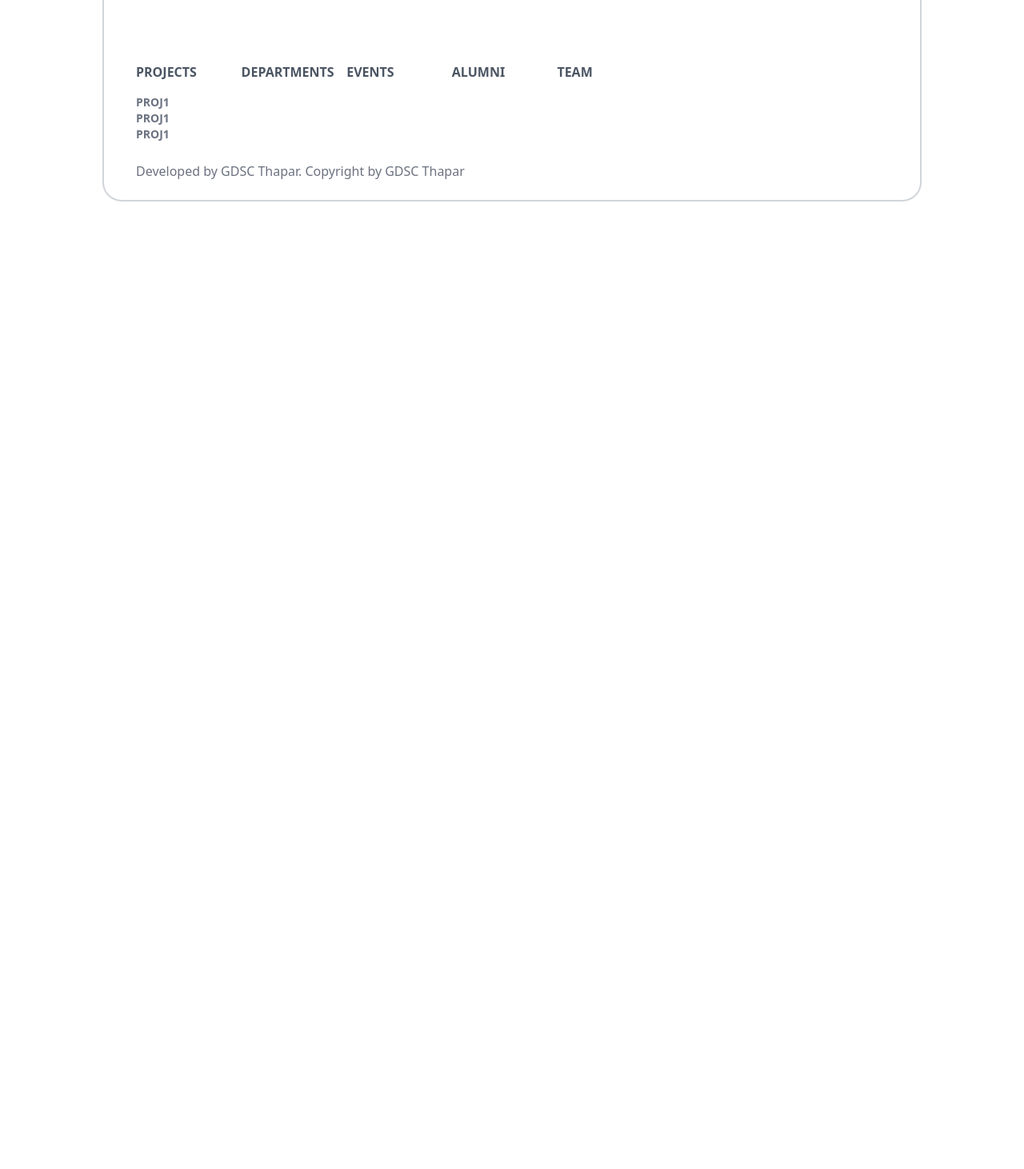
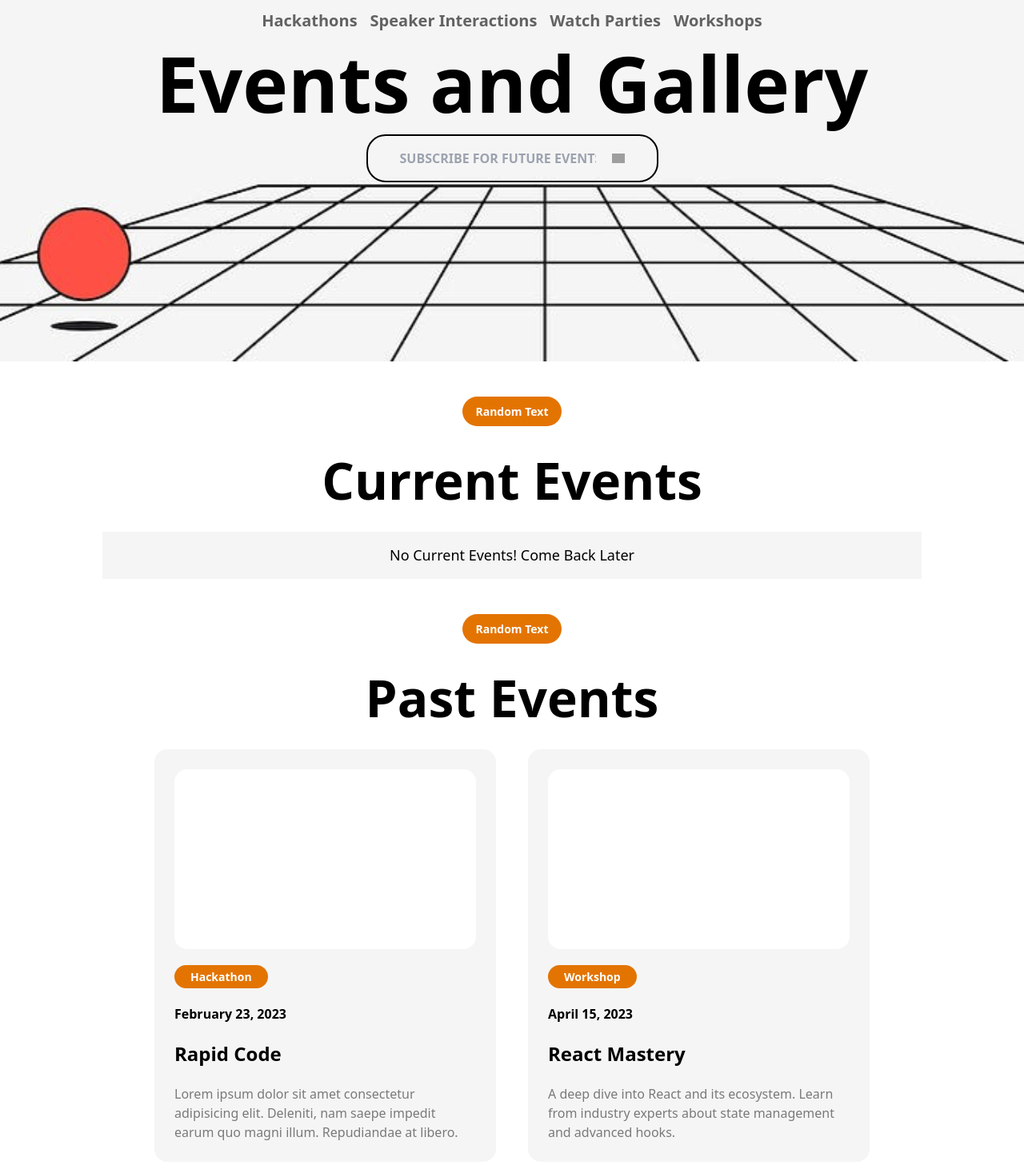
Before and after one commit to developer-student-club-thapar/Society-Website, a React (Vite) app in the folder frontend/: page /events in a window 1280 px wide. Shown: the part 268-1730 px from the top of the page at 80% size. Before the commit the page ends 840 px from the top, so only its background shows below. Built offline with nearby package versions, Linux system fonts and the light colour scheme; grey boxes are pictures that could not be loaded.

Commit message:
event page half done

```diff
--- a/frontend/src/App.jsx
+++ b/frontend/src/App.jsx
@@ -11,7 +11,8 @@ import Alumni from "./pages/Alumni";
 
 const App = () => {
   const location = useLocation();
-  const hideNavbarFooter = location.pathname === "/projects";
+  const hideNavbarFooter =
+    location.pathname === "/projects" || location.pathname === "/events";
 
   return (
     <div className="w-full min-h-screen">
--- a/frontend/src/Css/page.module.css
+++ b/frontend/src/Css/page.module.css
@@ -8,7 +8,7 @@
 
 .container1 {
   width: 80%;
-  max-width: 1320px;
+  /* max-width: 1320px; */
   margin: auto;
   height: fit-content;
   background-color: white;
--- /dev/null
+++ b/frontend/src/TeamData/EventData.js
@@ -0,0 +1,40 @@
+export const current = [];
+
+export const previous = [
+  {
+    type: "Hackathon",
+    name: "Rapid Code",
+    date: "February 23, 2023",
+    desc: "Lorem ipsum dolor sit amet consectetur adipisicing elit. Deleniti, nam saepe impedit earum quo magni illum. Repudiandae at libero.",
+  },
+  {
+    type: "Workshop",
+    name: "React Mastery",
+    date: "April 15, 2023",
+    desc: "A deep dive into React and its ecosystem. Learn from industry experts about state management and advanced hooks.",
+  },
+  {
+    type: "Seminar",
+    name: "AI in the Future",
+    date: "June 12, 2023",
+    desc: "Exploring the advancements in artificial intelligence and its impact on future technologies. Join tech leaders in this insightful discussion.",
+  },
+  {
+    type: "Competition",
+    name: "AlgoWarriors",
+    date: "August 5, 2023",
+    desc: "Challenge your problem-solving skills in this competitive algorithm battle. Prizes and accolades for top coders.",
+  },
+  {
+    type: "Meetup",
+    name: "Tech Innovators Meetup",
+    date: "October 20, 2023",
+    desc: "Network with fellow tech enthusiasts and innovators. Share ideas, collaborate on projects, and build your tech community.",
+  },
+  {
+    type: "Conference",
+    name: "NextGen Web Dev",
+    date: "December 1, 2023",
+    desc: "A conference focused on the latest trends in web development. Topics include Web3, performance optimization, and serverless architecture.",
+  },
+];
--- /dev/null
+++ b/frontend/src/components/EventPage/CurrentEvent.jsx
@@ -0,0 +1,33 @@
+import React from "react";
+
+function CurrentEvents() {
+  return (
+    <main className="flex flex-col items-center text-lg font-bold leading-none text-black">
+      <Random />
+      <h1 className="mt-5 text-6xl leading-none max-md:max-w-full max-md:text-4xl">
+        Current Events
+      </h1>
+      <EventList />
+    </main>
+  );
+}
+
+function Random() {
+  return (
+    <header className="self-stretch">
+      <h2 className="gap-2.5 px-5 py-2.5 bg-amber-600 rounded-3xl text-neutral-100">
+        Random Text
+      </h2>
+    </header>
+  );
+}
+
+function EventList() {
+  return (
+    <section className="gap-2.5 self-stretch px-2.5 py-4 mt-5 w-full text-center rounded-xl bg-neutral-100 max-md:max-w-full">
+      No Current Events! Come Back Later
+    </section>
+  );
+}
+
+export default CurrentEvents;
--- /dev/null
+++ b/frontend/src/components/EventPage/Header.jsx
@@ -0,0 +1,55 @@
+import React from "react";
+
+const eventCategories = [
+  "Hackathons ",
+  "Speaker Interactions ",
+  "Watch Parties ",
+  "Workshops ",
+];
+
+function EventsAndGallery() {
+  return (
+    <main className="flex flex-col items-center mt-14 font-bold leading-none text-black">
+      <nav className="flex flex-wrap gap-4 justify-center items-center text-xl text-center text-black text-opacity-60 max-md:max-w-full">
+        {eventCategories.map((category, index) => (
+          <EventCategory key={index} category={category} />
+        ))}
+      </nav>
+      <h1 className="mt-4 text-8xl max-md:max-w-full max-md:text-4xl">
+        Events and Gallery
+      </h1>
+      <SubscribeButton />
+    </main>
+  );
+}
+
+export default EventsAndGallery;
+
+function EventCategory({ category }) {
+  return <div className="self-stretch my-auto">{category}</div>;
+}
+
+function SubscribeButton() {
+  return (
+    <form className="flex overflow-hidden gap-5 justify-center items-center py-4 pr-10 pl-10 mt-4 text-base uppercase rounded-3xl border-2 border-black border-solid max-md:px-5">
+      <label htmlFor="subscribeInput" className="sr-only">
+        Subscribe for future events
+      </label>
+      <input
+        id="subscribeInput"
+        type="email"
+        placeholder="SUBSCRIBE FOR FUTURE EVENTS"
+        className="self-stretch my-auto bg-transparent border-none outline-none"
+        aria-label="Subscribe for future events"
+      />
+      <button type="submit" aria-label="Submit subscription">
+        <img
+          loading="lazy"
+          src="https://cdn.builder.io/api/v1/image/assets/TEMP/acf5aa2ac1635fa3f786a568c3aea5ae8ab2c8f7061b24f58f01153734f85554?placeholderIfAbsent=true&apiKey=1e94dac72461470eb67aa910a2fb5ecf"
+          className="object-contain shrink-0 self-stretch my-auto w-4 aspect-[1.14]"
+          alt=""
+        />
+      </button>
+    </form>
+  );
+}
--- a/frontend/src/components/Navbar.jsx
+++ b/frontend/src/components/Navbar.jsx
@@ -1,28 +1,76 @@
-import React from 'react'
-import { useNavigate } from 'react-router-dom'
-import logo from '../assets/logo.png'
+import React from "react";
+import { useNavigate } from "react-router-dom";
+import logo from "../assets/logo.png";
 const Navbar = () => {
-    const navigate = useNavigate()
-
+  const navigate = useNavigate();
 
   return (
-    <div className="flex w-full justify-center mt-10 sticky top-6 z-10">
-    <div className='flex justify-between w-[80%] rounded-3xl border-2 px-10 py-4 h-[10vh] items-center bg-white'>
-        <div className="flex gap-4 " onClick={() => {navigate('/')}}>
-            <img src={logo}  alt="asd" className='h-6 cursor-pointer' />
-            <h2 className='font-bold text-gray-800 cursor-pointer'>GDSC Thapar</h2>
+    <div className="flex w-full justify-center mt-10 sticky top-6 z-50">
+      <div className="flex justify-between w-[80%] rounded-3xl border-2 px-10 py-4 h-[10vh] items-center bg-white">
+        <div
+          className="flex gap-4 "
+          onClick={() => {
+            navigate("/");
+          }}
+        >
+          <img src={logo} alt="asd" className="h-6 cursor-pointer" />
+          <h2 className="font-bold text-gray-800 cursor-pointer">
+            GDSC Thapar
+          </h2>
         </div>
         <div className="flex gap-10 items-center">
-            <div className=" cursor-pointer text-gray-600 font-bold text-sm" onClick={() => {navigate('/projects')}}>PROJECTS</div>
-            <div className=" cursor-pointer text-gray-600 font-bold text-sm" onClick={() => {navigate('/departments')}}>DEPARTMENTS</div>
-            <div className=" cursor-pointer text-gray-600 font-bold text-sm" onClick={() => {navigate('/events')}}>EVENTS</div>
-            <div className=" cursor-pointer text-gray-600 font-bold text-sm" onClick={() => {navigate('/alumni')}}>ALUMNI</div>
-            <div className=" cursor-pointer text-gray-600 font-bold text-sm" onClick={() => {navigate('/team')}}>TEAM</div>
-            <button className='bg-black text-white px-8 py-2 rounded-3xl hover:text-black hover:bg-white transition-all hover:border-2 hover:border-black' onClick={() => {window.location.href = "https://github.com"}} >FORM LINK</button>
+          <div
+            className=" cursor-pointer text-gray-600 font-bold text-sm"
+            onClick={() => {
+              navigate("/projects");
+            }}
+          >
+            PROJECTS
+          </div>
+          <div
+            className=" cursor-pointer text-gray-600 font-bold text-sm"
+            onClick={() => {
+              navigate("/departments");
+            }}
+          >
+            DEPARTMENTS
+          </div>
+          <div
+            className=" cursor-pointer text-gray-600 font-bold text-sm"
+            onClick={() => {
+              navigate("/events");
+            }}
+          >
+            EVENTS
+          </div>
+          <div
+            className=" cursor-pointer text-gray-600 font-bold text-sm"
+            onClick={() => {
+              navigate("/alumni");
+            }}
+          >
+            ALUMNI
+          </div>
+          <div
+            className=" cursor-pointer text-gray-600 font-bold text-sm"
+            onClick={() => {
+              navigate("/team");
+            }}
+          >
+            TEAM
+          </div>
+          <button
+            className="bg-black text-white px-8 py-2 rounded-3xl hover:text-black hover:bg-white transition-all hover:border-2 hover:border-black"
+            onClick={() => {
+              window.location.href = "https://github.com";
+            }}
+          >
+            FORM LINK
+          </button>
         </div>
+      </div>
     </div>
-    </div>
-  )
-}
+  );
+};
 
-export default Navbar
+export default Navbar;
--- a/frontend/src/pages/Events.jsx
+++ b/frontend/src/pages/Events.jsx
@@ -1,9 +1,89 @@
-import React from 'react'
+import React from "react";
+import Navbar from "../components/Navbar";
+import Footer from "../components/Footer";
+import backgroundImage from "/src/assets/eventbg.svg";
+import EventsAndGallery from "../components/EventPage/Header";
+import { current, previous } from "/src/TeamData/EventData.js";
 
+function EventHeading({ title, data }) {
+  return (
+    <div id="heading-cont" className="mt-7">
+      <div
+        id="curr-event-heading"
+        className="flex flex-col items-center justify-center gap-[20px] p-4"
+      >
+        <div>
+          <button className="rounded-3xl bg-[#e37401] px-4 py-2 text-center text-[14px] font-bold text-white">
+            Random Text
+          </button>
+        </div>
+        <h1 className="text-[64px] font-bold lead">{title}</h1>
+      </div>
+
+      {data.length === 0 ? (
+        <h3 className="bg-[#F5F5F5] p-4 text-center text-[18px]">
+          {" "}
+          No {title}! Come Back Later
+        </h3>
+      ) : null}
+      <div className="flex flex-wrap justify-center items-center gap-x-10 gap-y-8">
+        {data.map((one, index) => (
+          <Card
+            key={index}
+            type={one.type}
+            name={one.name}
+            date={one.date}
+            desc={one.desc}
+          />
+        ))}
+      </div>
+    </div>
+  );
+}
 const Events = () => {
+  const divStyle = {
+    backgroundImage: `url(${backgroundImage})`,
+    backgroundSize: "cover",
+    // backgroundPosition: "center",
+    height: "90vh",
+    // width: "100%",
+  };
   return (
-    <div>Events</div>
-  )
+    <>
+      <div id="main">
+        {/* <Navbar /> */}
+        <div style={divStyle} className="flex justify-center items-center">
+          <div className="flex justify-center items-center">
+            <EventsAndGallery />
+          </div>
+        </div>
+        <section id="events" className=" h-[600px] w-[80%] m-auto mt-5">
+          <EventHeading title="Current Events" data={current} />
+          <EventHeading title="Past Events" data={previous} />
+        </section>
+      </div>
+      {/* <Footer /> */}
+    </>
+  );
+};
+
+export default Events;
+
+function Card({ type, name, date, desc }) {
+  return (
+    <div
+      id="box-flex"
+      className="flex w-[427px] flex-col gap-[20px] rounded-2xl bg-[#f5f5f5] p-[25px]"
+    >
+      <div id="Box1" className="h-[225px] rounded-2xl bg-white"></div>
+      <div className="flex items-start">
+        <button className="rounded-2xl bg-[#e37401] px-5 py-1 font-bold text-white text-[14px]">
+          {type}
+        </button>
+      </div>
+      <p className="font-bold text-1">{date}</p>
+      <h2 className="font-bold text-[24px]">{name}</h2>
+      <p className="opacity-50">{desc}</p>
+    </div>
+  );
 }
-
-export default Events
```
Also changed, not shown: frontend/src/assets/eventbg.png (added), frontend/src/assets/eventbg.svg (added).
